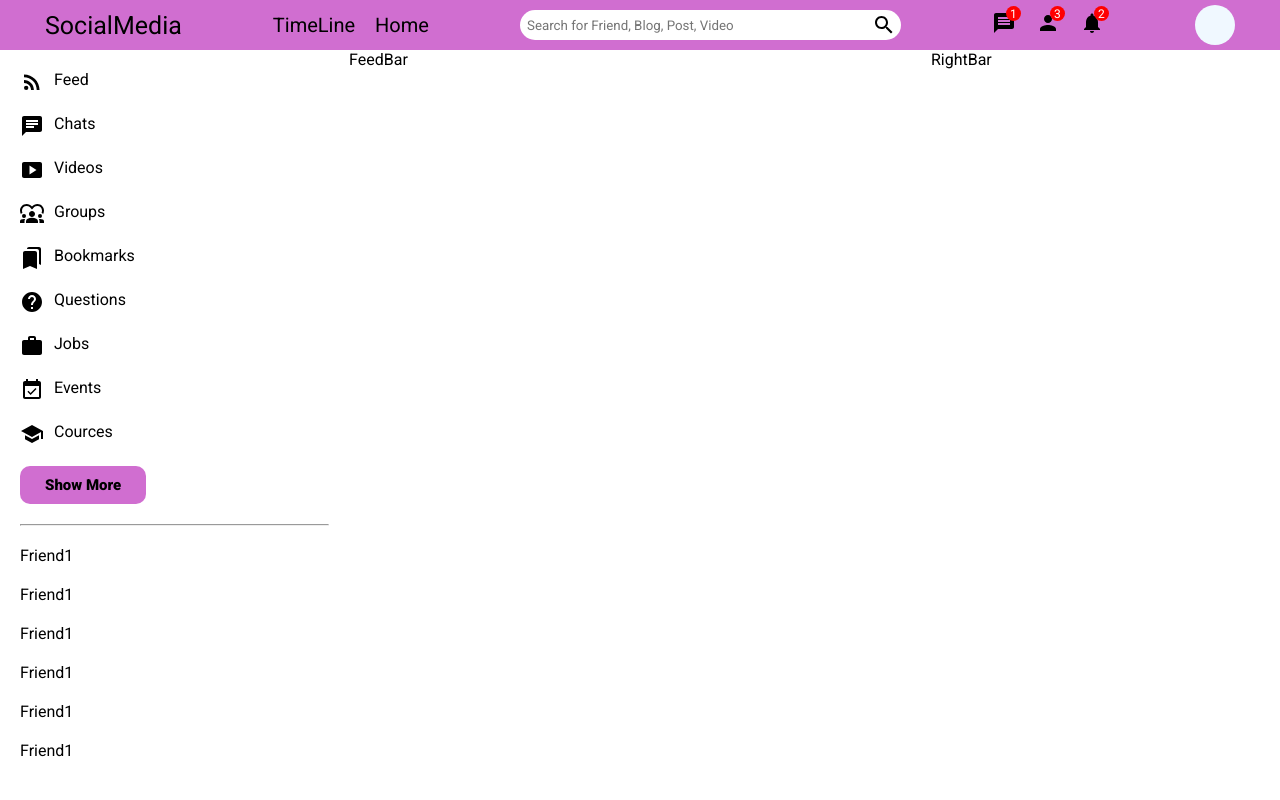
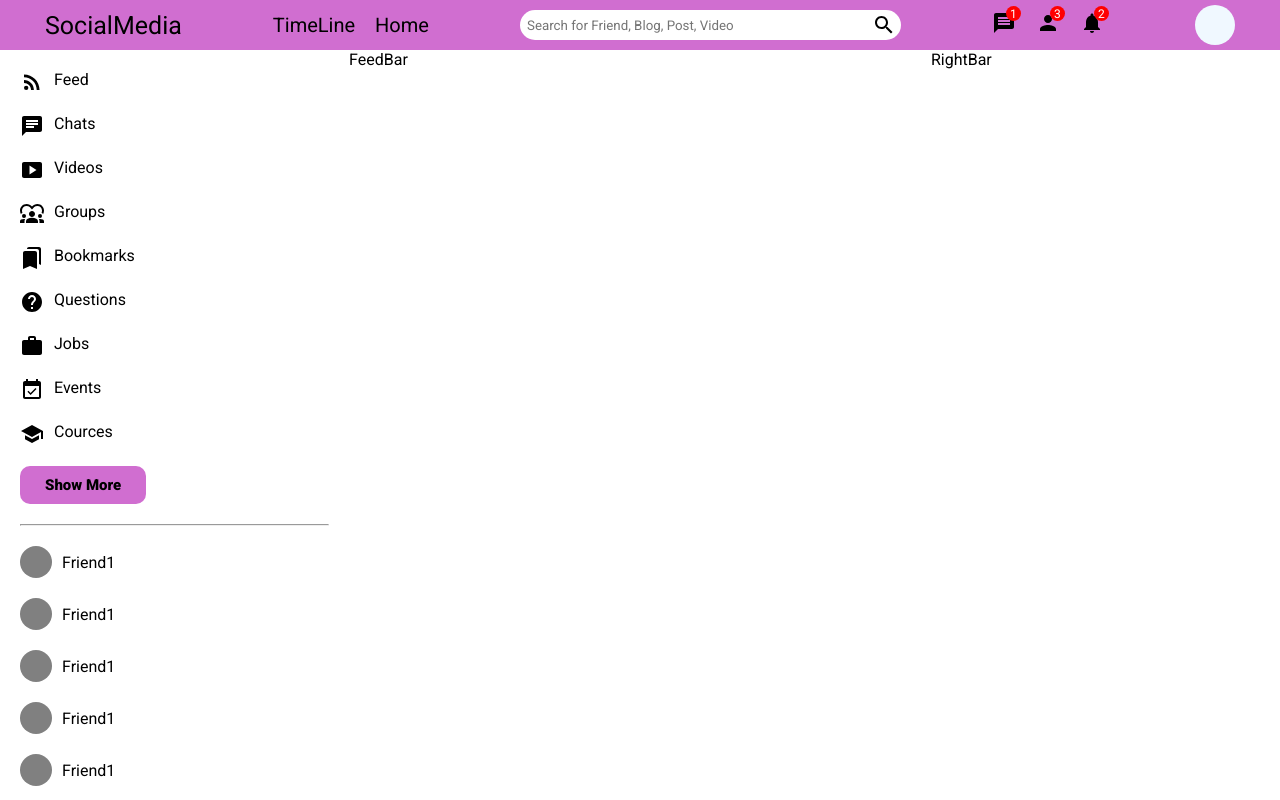
Before and after one commit to anurupkoli/socialMedia, a React (Create React App) app: page / in a window 1280 px wide. Built offline with nearby package versions, Linux system fonts and the light colour scheme.

Commit message:
Left Feed Bar completed

```diff
--- a/src/components/home/home.css
+++ b/src/components/home/home.css
@@ -2,16 +2,32 @@
 .container{
     display: flex;
     width: 100%;
-    height: calc(100vh-40px);
+    height: calc(100vh - 50px);
 }
 
 #leftBar{
+    display: block;
     flex: 3;
-    overflow-y: scroll;
+    height: calc(100vh - 50px);
+    overflow-y: auto;
 }
+::-webkit-scrollbar{
+    width: 5px;
+}
+
+::-webkit-scrollbar-thumb{
+    background-color: rgb(255, 199, 255);
+}
+
+::-webkit-scrollbar-track{
+    background-color: white;
+}
+
 #feed{
     flex: 5;
+    height: calc(100vh - 50px);
 }
 #rightBar{
     flex: 3;
+    height: calc(100vh - 50px);
 }
--- a/src/components/leftbar/Leftbar.css
+++ b/src/components/leftbar/Leftbar.css
@@ -54,4 +54,16 @@ hr{
 .leftBarFriend{
     list-style: none;
     margin-bottom: 20px;
+    display: flex;
+    align-items: center;
+    justify-content: center;
+    cursor: pointer;
 }
+
+.leftBarFriendImg{
+    background-color: gray;
+    width: 32px;
+    height: 32px;
+    border-radius: 50%;
+    margin-right: 10px;
+}
--- a/src/components/leftbar/Leftbar.jsx
+++ b/src/components/leftbar/Leftbar.jsx
@@ -1,14 +1,14 @@
 import React from "react";
 import "./leftbar.css";
 import RssFeedIcon from "@mui/icons-material/RssFeed";
-import ChatIcon from '@mui/icons-material/Chat';
-import SmartDisplayIcon from '@mui/icons-material/SmartDisplay';
-import Diversity1Icon from '@mui/icons-material/Diversity1';
-import BookmarksIcon from '@mui/icons-material/Bookmarks';
-import HelpIcon from '@mui/icons-material/Help';
-import WorkIcon from '@mui/icons-material/Work';
-import EventAvailableIcon from '@mui/icons-material/EventAvailable';
-import SchoolIcon from '@mui/icons-material/School';
+import ChatIcon from "@mui/icons-material/Chat";
+import SmartDisplayIcon from "@mui/icons-material/SmartDisplay";
+import Diversity1Icon from "@mui/icons-material/Diversity1";
+import BookmarksIcon from "@mui/icons-material/Bookmarks";
+import HelpIcon from "@mui/icons-material/Help";
+import WorkIcon from "@mui/icons-material/Work";
+import EventAvailableIcon from "@mui/icons-material/EventAvailable";
+import SchoolIcon from "@mui/icons-material/School";
 
 export default function Leftbar() {
   return (
@@ -53,33 +53,57 @@ export default function Leftbar() {
               <span>Cources</span>
             </li>
           </ul>
-          <button className="btn" >Show More</button>
+          <button className="btn">Show More</button>
         </div>
         <hr />
         <div className="leftBarFriends">
           <ul>
             <li className="leftBarFriend">
-                    <img src="" alt="" />
+              <div className="leftBarFriendImg">
+                {/* <img src="" alt="f" /> */}
+              </div>
               <span>Friend1</span>
             </li>
             <li className="leftBarFriend">
-                    <img src="" alt="" />
+              <div className="leftBarFriendImg">
+                {/* <img src="" alt="f" /> */}
+              </div>
               <span>Friend1</span>
             </li>
             <li className="leftBarFriend">
-                    <img src="" alt="" />
+              <div className="leftBarFriendImg">
+                {/* <img src="" alt="f" /> */}
+              </div>
               <span>Friend1</span>
             </li>
             <li className="leftBarFriend">
-                    <img src="" alt="" />
+              <div className="leftBarFriendImg">
+                {/* <img src="" alt="f" /> */}
+              </div>
               <span>Friend1</span>
             </li>
             <li className="leftBarFriend">
-                    <img src="" alt="" />
+              <div className="leftBarFriendImg">
+                {/* <img src="" alt="f" /> */}
+              </div>
               <span>Friend1</span>
             </li>
             <li className="leftBarFriend">
-                    <img src="" alt="" />
+              <div className="leftBarFriendImg">
+                {/* <img src="" alt="f" /> */}
+              </div>
+              <span>Friend1</span>
+            </li>
+            <li className="leftBarFriend">
+              <div className="leftBarFriendImg">
+                {/* <img src="" alt="f" /> */}
+              </div>
+              <span>Friend1</span>
+            </li>
+            <li className="leftBarFriend">
+              <div className="leftBarFriendImg">
+                {/* <img src="" alt="f" /> */}
+              </div>
               <span>Friend1</span>
             </li>
           </ul>
--- a/src/components/topbar/Topbar.jsx
+++ b/src/components/topbar/Topbar.jsx
@@ -36,7 +36,7 @@ export default function Topbar(){
             </div>
         </div>
         <div className="userProfile">
-
+            {/* <img src="" alt="" /> */}
         </div>
     </div>
   )
```
Lines whose indentation alone changed are shown as unchanged.
